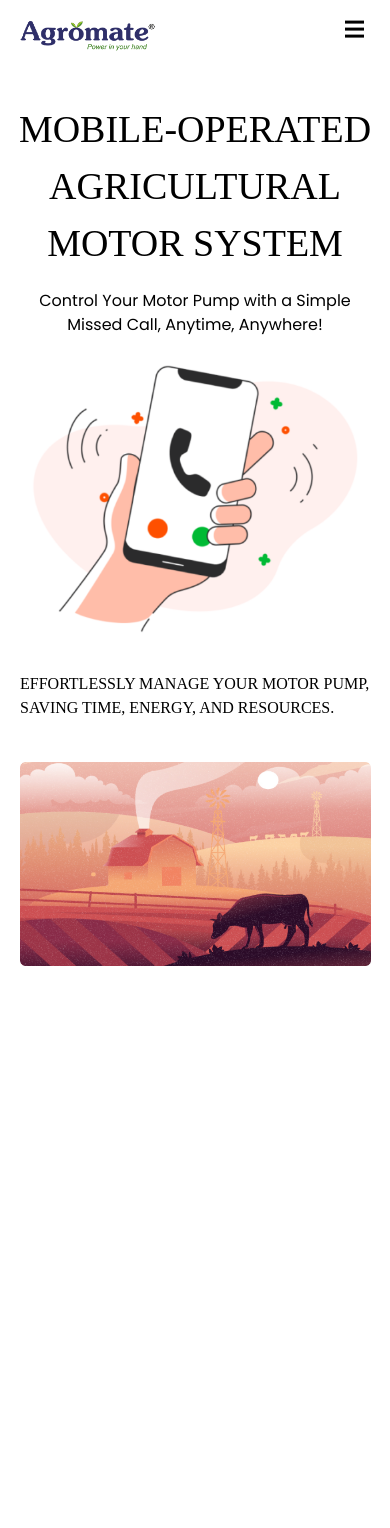
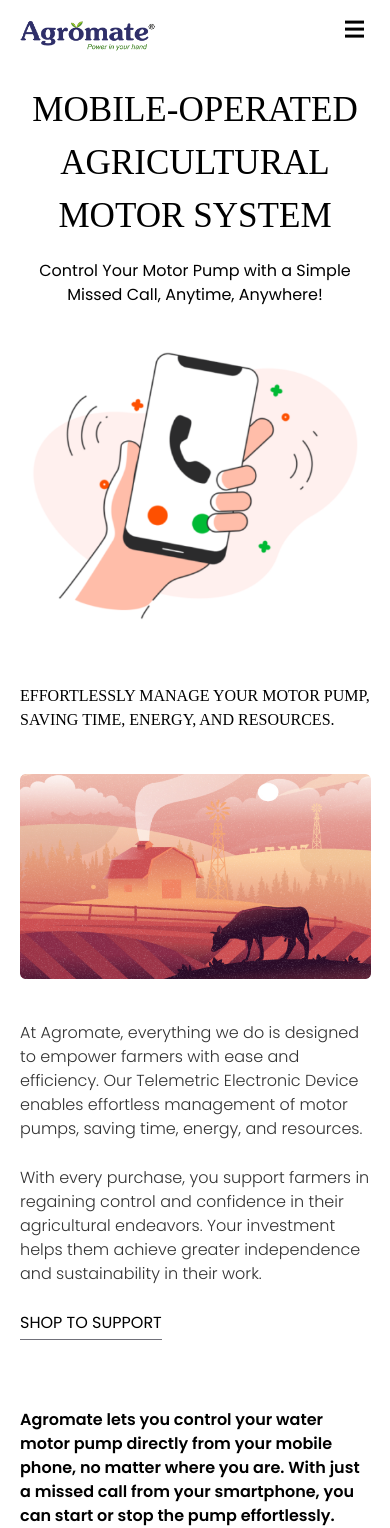
Before and after one commit to itsmechaithanya/Agromate, a React (Vite) app: page / in a window 390 px wide. Before the commit the page ends 966 px from the top, so only its background shows below. Built offline with nearby package versions, Linux system fonts and the light colour scheme.

Commit message:
first commit

```diff
--- a/src/Components/Homee.jsx
+++ b/src/Components/Homee.jsx
@@ -5,11 +5,11 @@
 
 function Homee() {
   return (
-    <div>
+    <div className='mt-[10vh]'>
       <div className='lg:flex'>
-        <div className='lg:w-[60vw] '>
+        <div className='lg:w-[60vw]'>
           <div className='text-center mt-[5vh] lg:text-start lg:pl-5 '>
-            <h1 className='font-[Futura-Bold] text-[4.5vh] lg:text-[4vw] uppercase'>Mobile-Operated Agricultural Motor System</h1>
+            <h1 className='font-[Futura-Bold] text-[9vw] lg:text-[4vw] uppercase'>Mobile-Operated Agricultural Motor System</h1>
           </div>
           <div className='text-center px-5 mt-[2vh] '>
             <p>Control Your Motor Pump with a Simple Missed Call, Anytime, Anywhere!</p>
@@ -17,15 +17,27 @@
         </div>
         <div className='lg:w[40vw]'>
           <div className='flex justify-center'>
-            <img className='w-[90vw] lg:w-[40vw]' src={hero} alt="" />
+            <img className='w-[90vw] mt-[2vh] lg:w-[40vw]' src={hero} alt="" />
           </div>
         </div>
       </div>
       <div>
-        <h1 className='font-[Futura-Bold] mt-[2vh] px-5 text-md uppercase'>Effortlessly manage your motor pump, saving time, energy, and resources.</h1>
+        <h1 className='font-[Futura-Bold] mt-[5vh] px-5 text-[1.9vh] uppercase'>Effortlessly manage your motor pump, saving time, energy, and resources.</h1>
       </div>
       <div className='flex justify-center mt-[5vh]'>
         <img className='w-[90vw]' src={buff} alt="" />
+      </div>
+      <div className='px-5 mt-[5vh]'>
+        <p className='font-light text-[#323232]'>At Agromate, everything we do is designed to empower farmers with ease and efficiency. Our Telemetric Electronic Device enables effortless management of motor pumps, saving time, energy, and resources.</p>
+      </div>
+      <div className='px-5 mt-[3vh]'>
+        <p className='font-light text-[#323232]'>With every purchase, you support farmers in regaining control and confidence in their agricultural endeavors. Your investment helps them achieve greater independence and sustainability in their work.</p>
+      </div>
+      <div className='pl-5 mt-[3vh]'>
+        <p className=' uppercase border-b-[1px] w-fit border-zinc-500 pb-1'>Shop to support</p>
+      </div>
+      <div className='px-5 mt-[8vh]'>
+        <h1 className='font-semibold'>Agromate lets you control your water motor pump directly from your mobile phone, no matter where you are. With just a missed call from your smartphone, you can start or stop the pump effortlessly.</h1>
       </div>
     </div>
   )
--- a/src/Components/NavBar.jsx
+++ b/src/Components/NavBar.jsx
@@ -4,7 +4,7 @@
 
 function NavBar() {
   return (
-    <div className='w-screen h-[7vh] flex justify-between items-center px-5 lg:p-10'>
+    <div className='w-screen h-[7vh] flex justify-between items-center px-5 lg:p-10 fixed bg-white top-0'>
       <div>
         <Link to="/">
           <img className='w-[35vw] lg:w-[13vw] pt-3' src={logo} alt="" />
```
